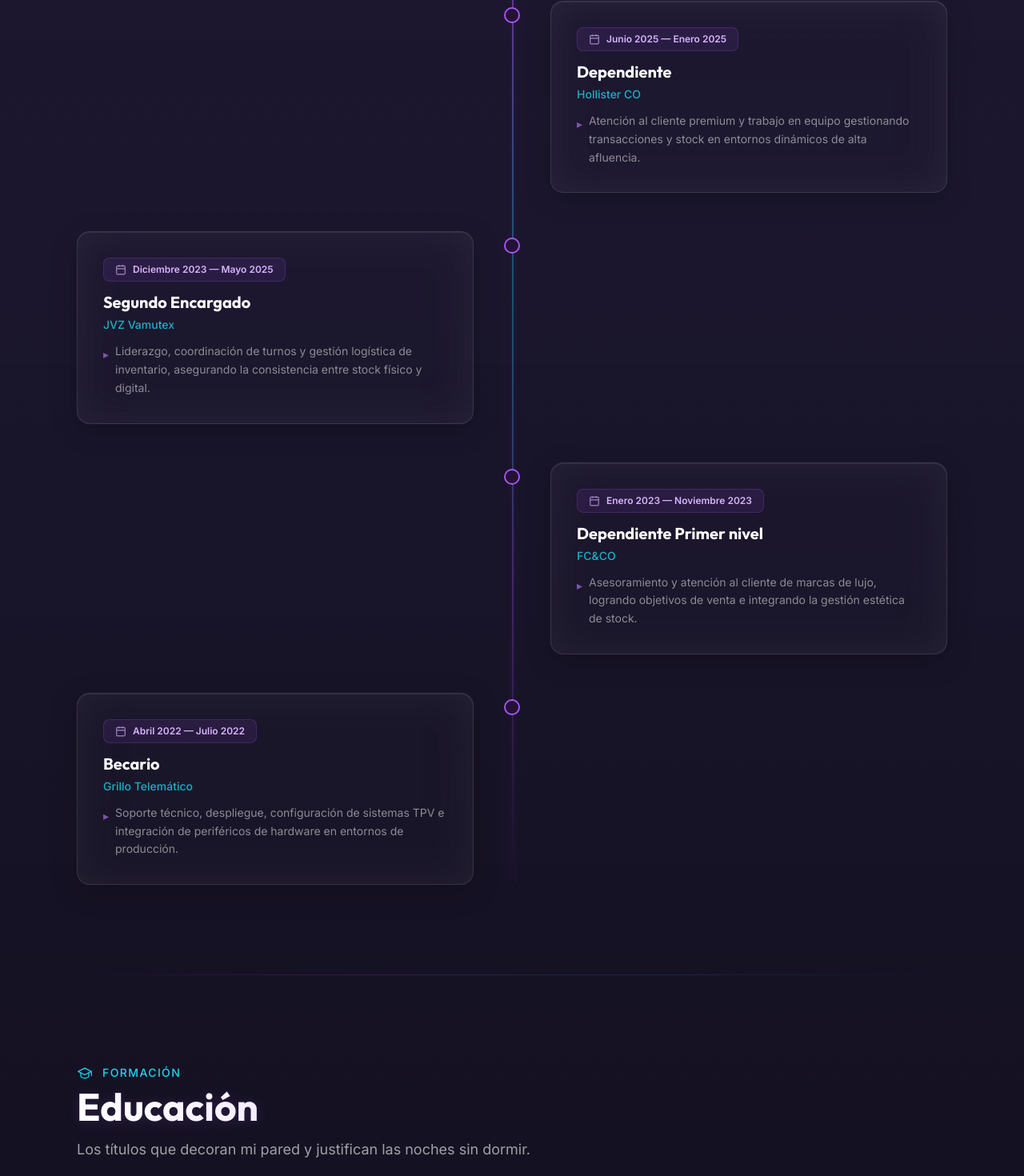
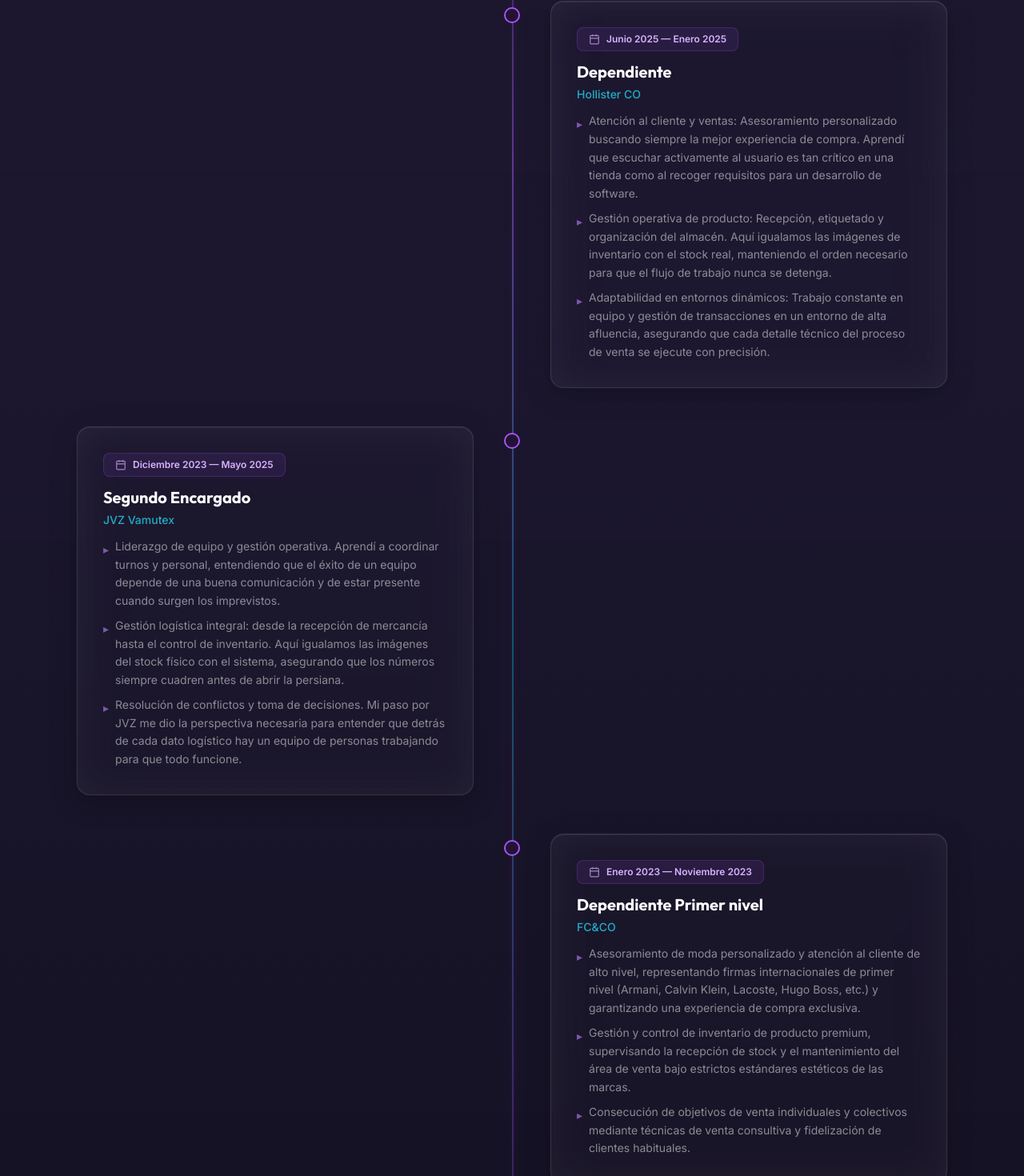
Before and after one commit to alonsoarriaza/Mi-portafolios, a React (Vite) app in the folder portafolio-app/: page / in a window 1280 px wide. Shown: the part 1910-3380 px from the top of the page at 80% size. Built offline with nearby package versions, Linux system fonts and the light colour scheme.

Commit message:
feat: optimización de Coanda en experiencia manteniendo los textos completos de los demás

```diff
--- a/portafolio-app/src/App.jsx
+++ b/portafolio-app/src/App.jsx
@@ -34,8 +34,10 @@ const EXPERIENCE = [
     year: "Junio 2025 — Enero 2025",
     role: "Dependiente",
     company: "Hollister CO",
-    description: [
-      "Atención al cliente premium y trabajo en equipo gestionando transacciones y stock en entornos dinámicos de alta afluencia."
+    description: ["Atención al cliente y ventas: Asesoramiento personalizado buscando siempre la mejor experiencia de compra. Aprendí que escuchar activamente al usuario es tan crítico en una tienda como al recoger requisitos para un desarrollo de software.",
+      "Gestión operativa de producto: Recepción, etiquetado y organización del almacén. Aquí igualamos las imágenes de inventario con el stock real, manteniendo el orden necesario para que el flujo de trabajo nunca se detenga.",
+      "Adaptabilidad en entornos dinámicos: Trabajo constante en equipo y gestión de transacciones en un entorno de alta afluencia, asegurando que cada detalle técnico del proceso de venta se ejecute con precisión."
+
     ]
   },
   {
@@ -43,7 +45,9 @@ const EXPERIENCE = [
     role: "Segundo Encargado",
     company: "JVZ Vamutex",
     description: [
-      "Liderazgo, coordinación de turnos y gestión logística de inventario, asegurando la consistencia entre stock físico y digital."
+      "Liderazgo de equipo y gestión operativa. Aprendí a coordinar turnos y personal, entendiendo que el éxito de un equipo depende de una buena comunicación y de estar presente cuando surgen los imprevistos.",
+      "Gestión logística integral: desde la recepción de mercancía hasta el control de inventario. Aquí igualamos las imágenes del stock físico con el sistema, asegurando que los números siempre cuadren antes de abrir la persiana.",
+      "Resolución de conflictos y toma de decisiones. Mi paso por JVZ me dio la perspectiva necesaria para entender que detrás de cada dato logístico hay un equipo de personas trabajando para que todo funcione."
     ]
   },
   {
@@ -51,7 +55,9 @@ const EXPERIENCE = [
     role: "Dependiente Primer nivel",
     company: "FC&CO",
     description: [
-      "Asesoramiento y atención al cliente de marcas de lujo, logrando objetivos de venta e integrando la gestión estética de stock."
+      "Asesoramiento de moda personalizado y atención al cliente de alto nivel, representando firmas internacionales de primer nivel (Armani, Calvin Klein, Lacoste, Hugo Boss, etc.) y garantizando una experiencia de compra exclusiva.",
+      "Gestión y control de inventario de producto premium, supervisando la recepción de stock y el mantenimiento del área de venta bajo estrictos estándares estéticos de las marcas.",
+      "Consecución de objetivos de venta individuales y colectivos mediante técnicas de venta consultiva y fidelización de clientes habituales."
     ]
   },
   {
@@ -59,8 +65,10 @@ const EXPERIENCE = [
     role: "Becario",
     company: "Grillo Telemático",
     description: [
-      "Soporte técnico, despliegue, configuración de sistemas TPV e integración de periféricos de hardware en entornos de producción."
-    ]
+      "Despliegue y configuración de sistemas TPV en entornos comerciales. Aquí aprendí que, si algo puede fallar en el momento menos oportuno, lo hará, y que la mejor solución es una planificación técnica a prueba de balas.",
+      "Soporte técnico tanto remoto como a pie de tienda. Resolví incidencias bajo presión, confirmando que la paciencia y la capacidad analítica son tan importantes como el código mismo al lidiar con hardware caprichoso.",
+      "Integración de hardware y periféricos. Fue mi bautismo de fuego en el mundo real, donde comprendí que la configuración en producción es el pilar que mantiene el negocio en marcha."
+    ],
   },
 ]
 
```
